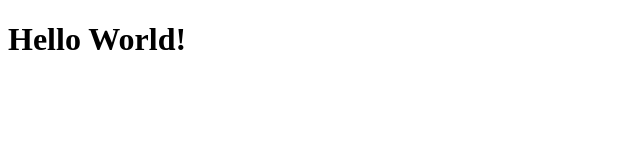
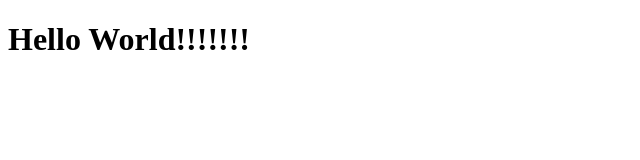
Before and after one commit to willrstern/example-deployment, a website: page index.html in a window 1280 px wide. Shown: the whole page, without its empty margins (0-640 px from the left). Drawn offline with Linux system fonts and the light colour scheme.

Commit message:
Update index.html

```diff
--- a/index.html
+++ b/index.html
@@ -1,6 +1,6 @@
 <!DOCTYPE html>
 <html>
   <body>
-    <h1>Hello World!</h1>
+    <h1>Hello World!!!!!!!</h1>
   </body>
 </html>
```
